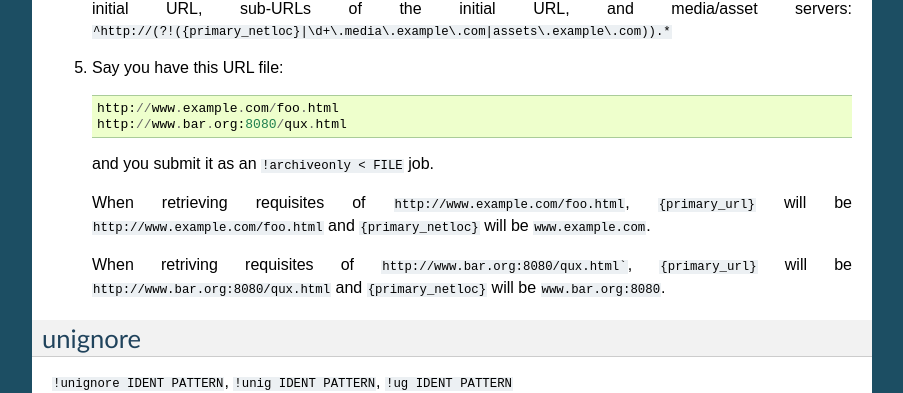
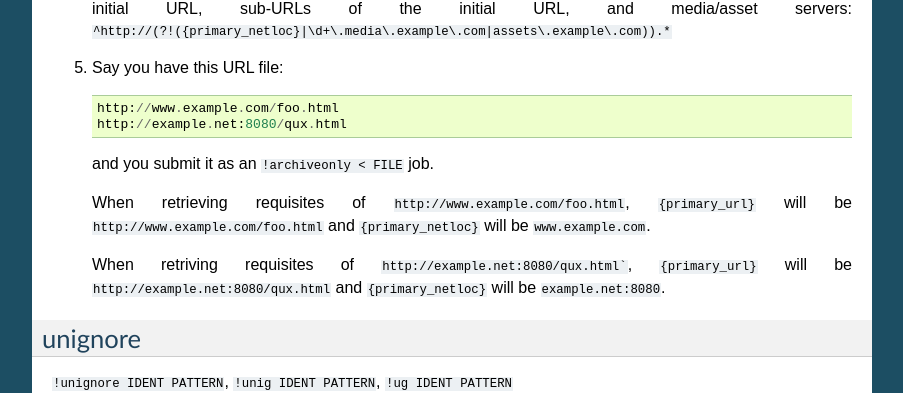
Before and after one commit to ArchiveTeam/ArchiveBot, a Sphinx documentation site: the page built from doc/commands.rst, in a window 1280 px wide and 900 px high, scrolled down 5281 px. Shown: the part 143-536 px from the top of the window, without its empty margins (198-1101 px from the left). Built offline with Sphinx 7.4.7, drawn with Linux system fonts in a browser that asks for light colours.

Commit message:
Change "www.bar.org" links to "example.net" links

````diff
--- a/doc/commands.rst
+++ b/doc/commands.rst
@@ -321,7 +321,7 @@ Examples
 5.  Say you have this URL file::
 
         http://www.example.com/foo.html
-        http://www.bar.org:8080/qux.html
+        http://example.net:8080/qux.html
 
     and you submit it as an ``!archiveonly < FILE`` job.
 
@@ -329,9 +329,9 @@ Examples
     ``{primary_url}`` will be ``http://www.example.com/foo.html`` and
     ``{primary_netloc}`` will be ``www.example.com``.
 
-    When retriving requisites of ``http://www.bar.org:8080/qux.html```,
-    ``{primary_url}`` will be ``http://www.bar.org:8080/qux.html`` and
-    ``{primary_netloc}`` will be ``www.bar.org:8080``.
+    When retriving requisites of ``http://example.net:8080/qux.html```,
+    ``{primary_url}`` will be ``http://example.net:8080/qux.html`` and
+    ``{primary_netloc}`` will be ``example.net:8080``.
 
 unignore
 ========
````
